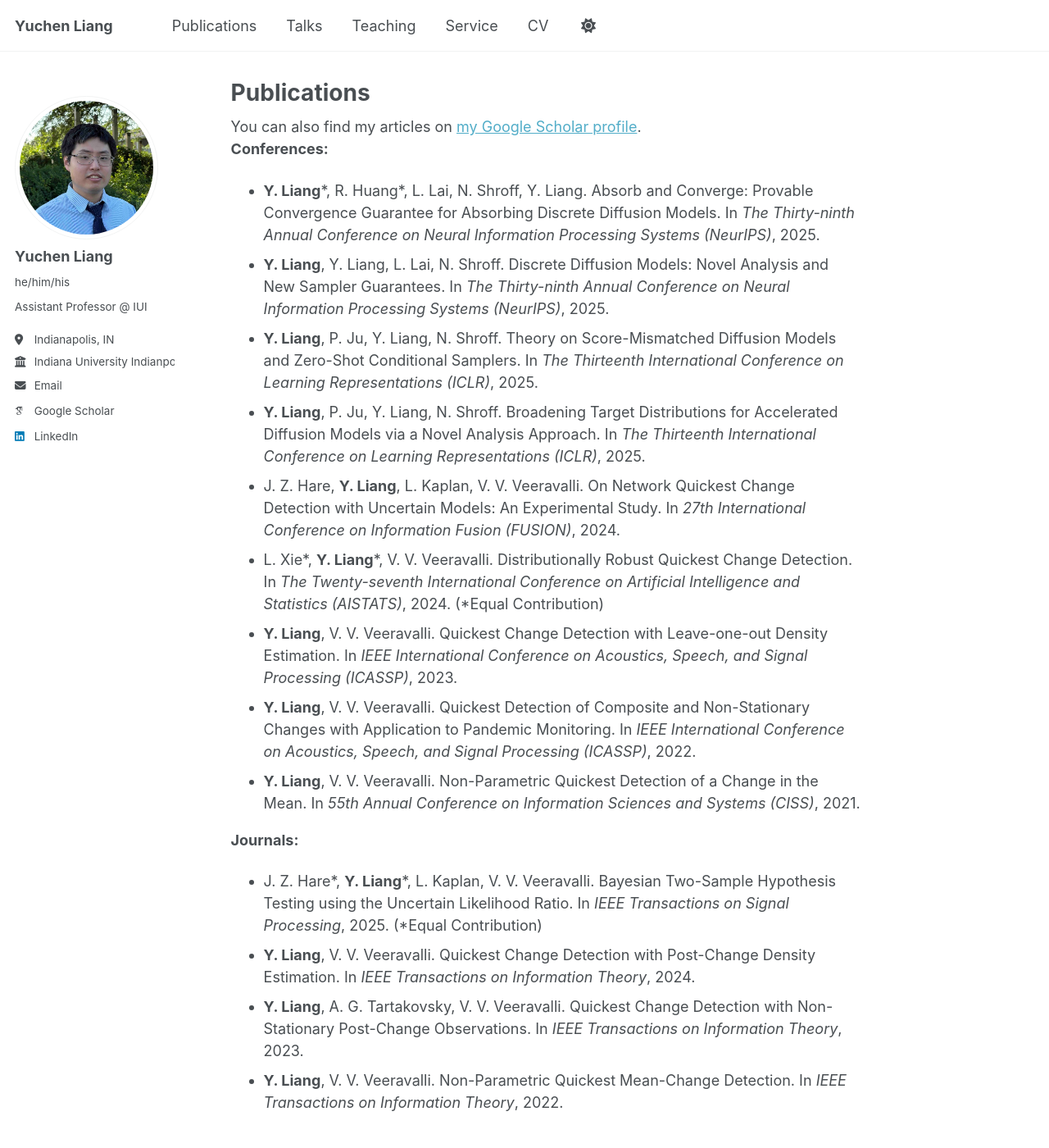
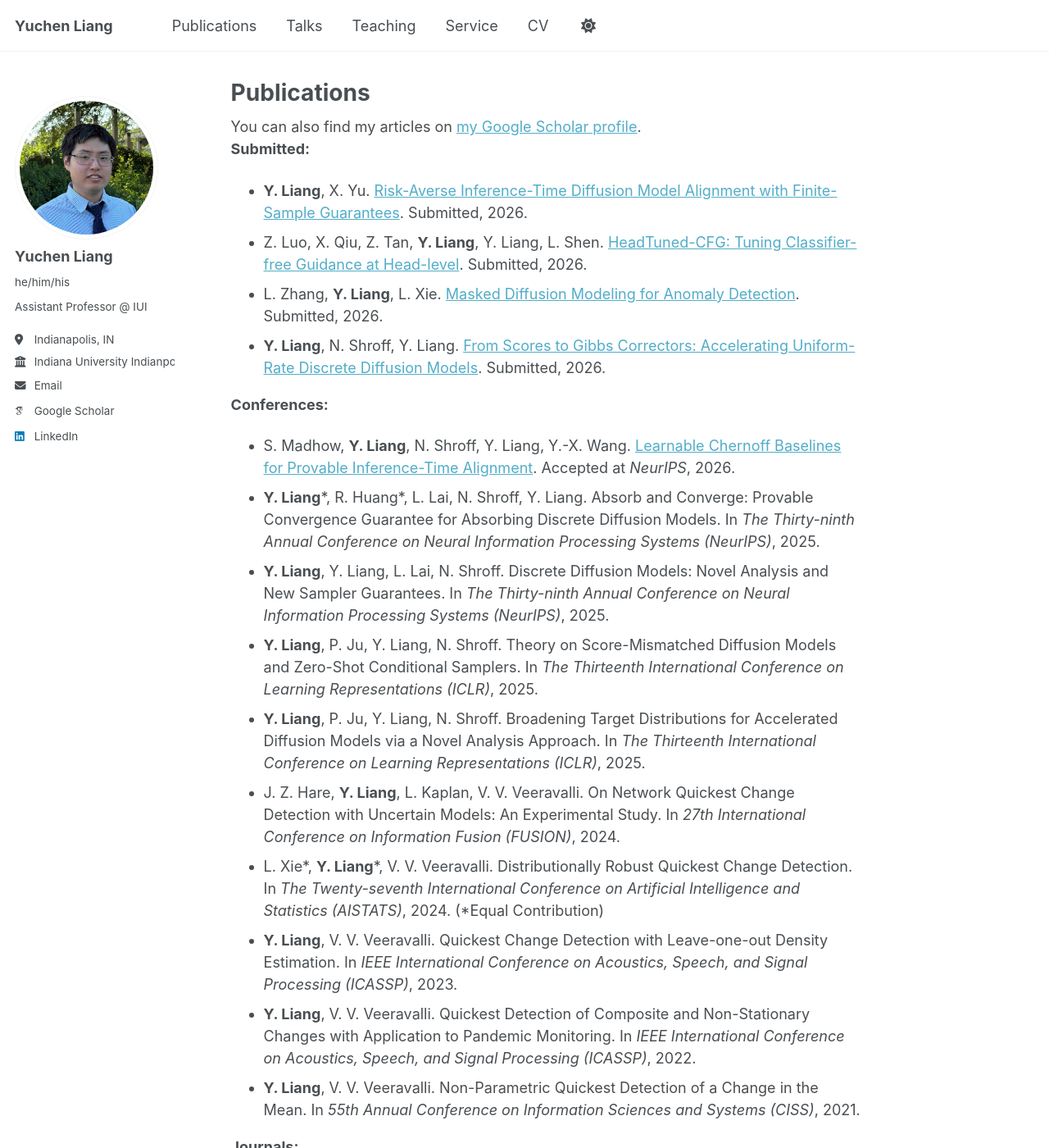
Before and after one commit to yuchenliang1/yuchenliang1.github.io, a Jekyll site: the page built from _pages/publications.md, in a window 1280 px wide and 1400 px high. Shown: the whole window at 82% size. Built offline with Jekyll 4.4.1, drawn with Linux system fonts in a browser that asks for light colours; some web fonts are replaced; a script that is not in the unit is left out; some of the changed text lies outside the part shown.

Commit message:
Fix page URL conflicts and update publications and teaching

```diff
--- a/_config.yml
+++ b/_config.yml
@@ -169,6 +169,11 @@ exclude:
   - .github
   - .jekyll-assets-cache
   - .sass-cache
+  # Reference pages and sample content that duplicate maintained URLs.
+  - _pages/teaching-ref.html
+  - _pages/publications-ref.html
+  - _pages/talks-ref.html
+  - _publications/2025-06-08-paper-title-number-5.md
   - assets/js/_main.js
   - assets/js/plugins
   - assets/js/vendor
--- a/_pages/publications.md
+++ b/_pages/publications.md
@@ -12,7 +12,16 @@ redirect_from:
 
 {% include base_path %}
 
+**Submitted:**
+
+* **Y. Liang**, X. Yu. [Risk-Averse Inference-Time Diffusion Model Alignment with Finite-Sample Guarantees](https://arxiv.org/abs/2610.17579). Submitted, 2026.
+* Z. Luo, X. Qiu, Z. Tan, **Y. Liang**, Y. Liang, L. Shen. [HeadTuned-CFG: Tuning Classifier-free Guidance at Head-level](https://arxiv.org/abs/2610.15227). Submitted, 2026.
+* L. Zhang, **Y. Liang**, L. Xie. [Masked Diffusion Modeling for Anomaly Detection](https://arxiv.org/abs/2605.30046). Submitted, 2026.
+* **Y. Liang**, N. Shroff, Y. Liang. [From Scores to Gibbs Correctors: Accelerating Uniform-Rate Discrete Diffusion Models](https://arxiv.org/abs/2605.27352). Submitted, 2026.
+
 **Conferences:**
+
+* S. Madhow, **Y. Liang**, N. Shroff, Y. Liang, Y.-X. Wang. [Learnable Chernoff Baselines for Provable Inference-Time Alignment](https://arxiv.org/abs/2602.07738). Accepted at *NeurIPS*, 2026.
 *	**Y. Liang**\*, R. Huang\*, L. Lai, N. Shroff, Y. Liang. Absorb and Converge: Provable Convergence Guarantee for Absorbing Discrete Diffusion Models. In *The Thirty-ninth Annual Conference on Neural Information Processing Systems (NeurIPS)*, 2025.
 *	**Y. Liang**, Y. Liang, L. Lai, N. Shroff. Discrete Diffusion Models: Novel Analysis and New Sampler Guarantees. In *The Thirty-ninth Annual Conference on Neural Information Processing Systems (NeurIPS)*, 2025.
 *	**Y. Liang**, P. Ju, Y. Liang, N. Shroff. Theory on Score-Mismatched Diffusion Models and Zero-Shot Conditional Samplers. In *The Thirteenth International Conference on Learning Representations (ICLR)*, 2025.
@@ -24,7 +33,13 @@ redirect_from:
 *	**Y. Liang**, V. V. Veeravalli. Non-Parametric Quickest Detection of a Change in the Mean. In *55th Annual Conference on Information Sciences and Systems (CISS)*, 2021.
 
 **Journals:**
+
+* **Y. Liang**, L. Lai, N. Shroff, Y. Liang. [Convergence Guarantees for Time-Inhomogeneous Uniform-Rate Discrete Diffusion Models](https://doi.org/10.3390/e28060675). In *Entropy*, 28(6), 675, 2026.
 *	J. Z. Hare\*, **Y. Liang**\*, L. Kaplan, V. V. Veeravalli. Bayesian Two-Sample Hypothesis Testing using the Uncertain Likelihood Ratio. In *IEEE Transactions on Signal Processing*, 2025. (\*Equal Contribution)
 *	**Y. Liang**, V. V. Veeravalli. Quickest Change Detection with Post-Change Density Estimation. In *IEEE Transactions on Information Theory*, 2024.
 *	**Y. Liang**, A. G. Tartakovsky, V. V. Veeravalli. Quickest Change Detection with Non-Stationary Post-Change Observations. In *IEEE Transactions on Information Theory*, 2023.
 *	**Y. Liang**, V. V. Veeravalli. Non-Parametric Quickest Mean-Change Detection. In *IEEE Transactions on Information Theory*, 2022.
+
+**Preprints:**
+
+* **Y. Liang**, Z. Tan, N. Shroff, Y. Liang. [Sharp Convergence Rates for Masked Diffusion Models](https://arxiv.org/abs/2602.22505). arXiv preprint, 2026.
```
Also changed, not shown: _pages/teaching.md (+1 -0 lines).
